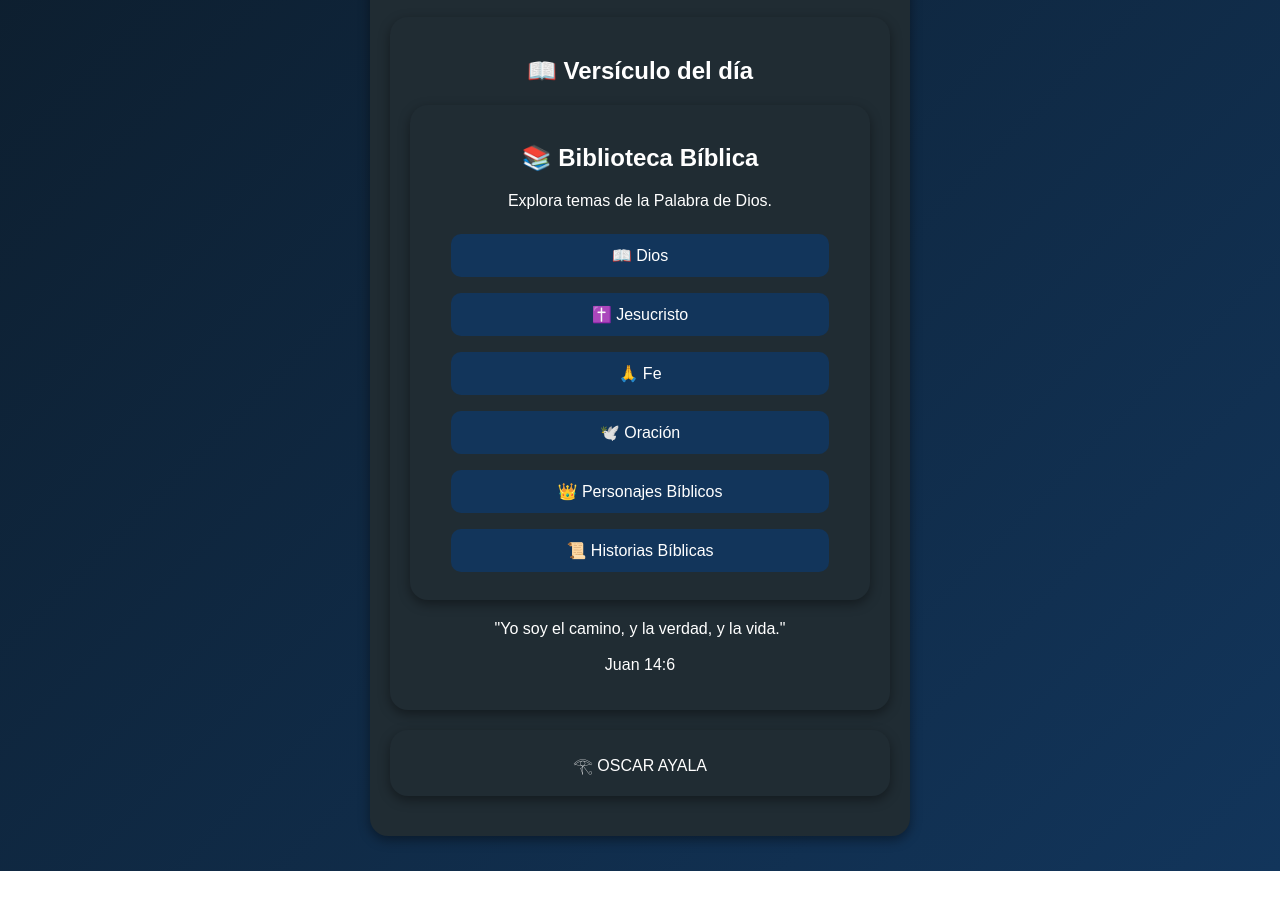
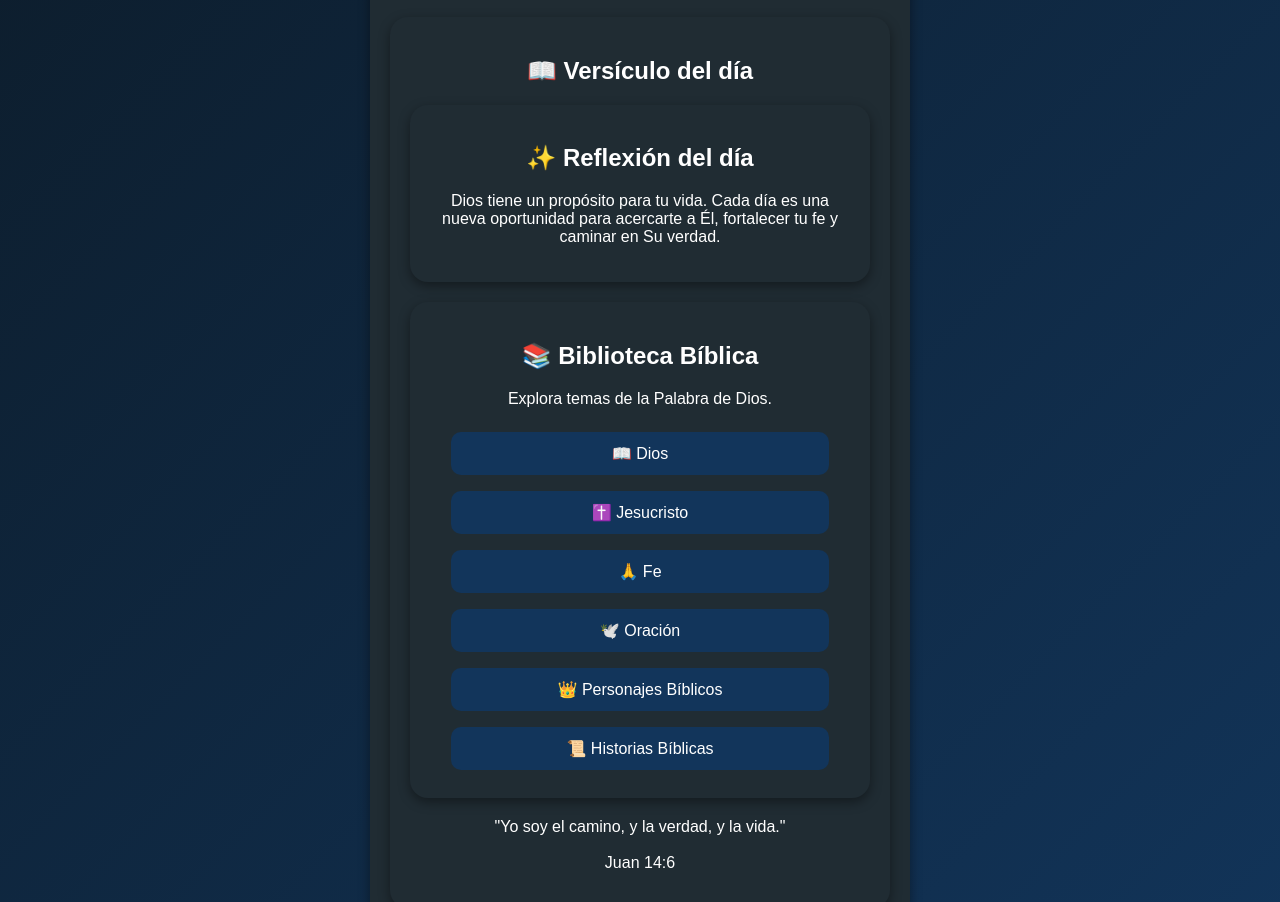
Before and after one commit to ozkarayala425/VozdefeIA1, a plain HTML site: page index.html in a window 1280 px wide. Shown: the part 1072-1974 px from the top of the page. Before the commit the page ends 1943 px from the top, so only its background shows below. Drawn offline with Linux system fonts and the light colour scheme.

Commit message:
Add daily reflection section to index.html
Added a new section for daily reflection with a message about God's purpose.

Signed-off-by: VozdefeIA  <ozkarayala.425@gmail.com>

```diff
--- a/index.html
+++ b/index.html
@@ -218,7 +218,22 @@ placeholder="Escribe tu pregunta bíblica..."
 
 <h2>📖 Versículo del día</h2>
   <!-- Biblioteca Bíblica -->
+  <!-- Reflexión del Día -->
 
+
+<div class="card">
+
+<h2>✨ Reflexión del día</h2>
+
+<p>
+
+Dios tiene un propósito para tu vida.
+Cada día es una nueva oportunidad para acercarte a Él,
+fortalecer tu fe y caminar en Su verdad.
+
+</p>
+
+</div>
 <div class="card">
 
 <h2>📚 Biblioteca Bíblica</h2>
```
